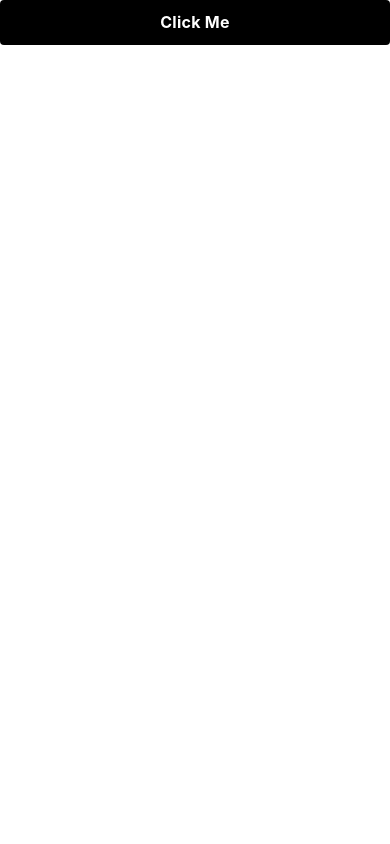
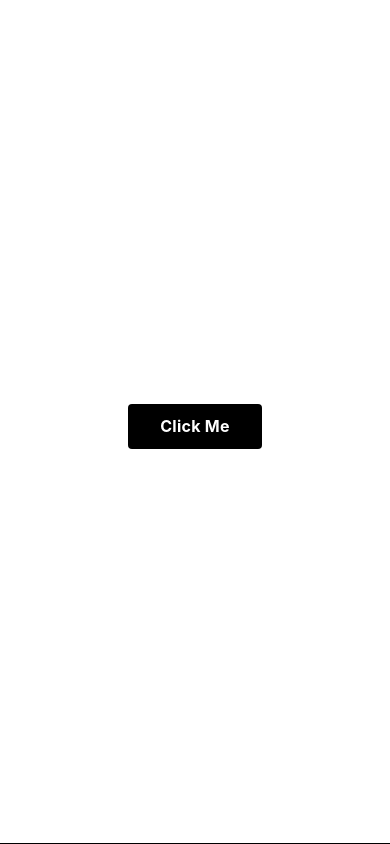
Before and after one commit to blossomou/SimpleQuizApp, a React Native app: screen / in a window 390 px wide. Built offline with nearby package versions, Linux system fonts and the light colour scheme.

Commit message:
move questions to Quiz.tsx

```diff
--- a/App.tsx
+++ b/App.tsx
@@ -1,9 +1,7 @@
-import { StatusBar } from 'expo-status-bar';
 import React, { useEffect, useState } from 'react';
-import { Pressable, StyleSheet, Text, View } from 'react-native';
+import { StyleSheet } from 'react-native';
 
-import QUESTIONDATA from './data.json';
-import Questions from './src/components/Questions';
+import Quiz from './src/components/Quiz';
 
 const dbURL = "https://opentdb.com/api.php?amount=10&category=18&type=multiple";
 
@@ -17,33 +15,21 @@ interface QuestionProps {
 }
 
 export default function App() {
-  const [questions, setQuestions] = useState<QuestionProps[] | null>(null);
-  const [currentQuestionIndex, setCurrentQuestionIndex] = useState(0);
+  // const [questions, setQuestions] = useState<QuestionProps[] | null>(null);
+  // const [currentQuestionIndex, setCurrentQuestionIndex] = useState(0);
 
-  const getData = () => {
-    const data: QuestionProps[] = QUESTIONDATA.results;
-    if (data.length > 0) {
-      data.map((question) => {
-        question.incorrect_answers.push(question.correct_answer);
-      });
+  // const getData = () => {
+  //   const data: QuestionProps[] = QUESTIONDATA.results;
+  //   if (data.length > 0) {
+  //     data.map((question) => {
+  //       question.incorrect_answers.push(question.correct_answer);
+  //     });
 
-      setQuestions(data);
-    }
-  };
+  //     setQuestions(data);
+  //   }
+  // };
 
-  return (
-    <View>
-      <Pressable style={styles.button} onPress={getData}>
-        <Text style={styles.text}>Click Me</Text>
-      </Pressable>
-
-      {questions?.map((question, index) => {
-        return <Questions data={question} key={index} />;
-      })}
-
-      <StatusBar style="auto" />
-    </View>
-  );
+  return <Quiz />;
 }
 
 const styles = StyleSheet.create({
--- a/src/components/Questions.tsx
+++ /dev/null
@@ -1,78 +0,0 @@
-import React from 'react';
-import { Pressable, StyleSheet, Text, View } from 'react-native';
-
-import { shuffle } from '../../utils/random';
-
-interface QuestionProps {
-  category: string;
-  type: string;
-  difficulty: string;
-  question: string;
-  correct_answer: string;
-  incorrect_answers: string[];
-}
-const Questions = (props: { data: QuestionProps }) => {
-  let randAnswers = shuffle(props.data.incorrect_answers);
-
-  const clickAnswer = (selectedAnswer: string, correctAnswer: string) => {
-    window.alert(selectedAnswer === correctAnswer ? "correct" : "wrong");
-  };
-
-  return (
-    <View style={styles.container}>
-      <Text style={styles.textTitle}>{props.data.question}</Text>
-      <View>
-        {randAnswers.map((answer, index) => {
-          return (
-            <Pressable
-              style={styles.button}
-              key={index}
-              onPress={() => {
-                clickAnswer(answer, props.data.correct_answer);
-              }}
-            >
-              <Text style={styles.text}> {answer}</Text>
-            </Pressable>
-          );
-        })}
-      </View>
-    </View>
-  );
-};
-
-export default Questions;
-
-const styles = StyleSheet.create({
-  container: {
-    // height: "50%",
-    flex: 1,
-    backgroundColor: "#fff",
-    alignItems: "center",
-    justifyContent: "center",
-    padding: 10,
-    borderBottomColor: "black",
-    borderBottomWidth: 1,
-  },
-  textTitle: {
-    color: "black",
-    fontSize: 16,
-  },
-
-  text: {
-    fontSize: 16,
-    lineHeight: 21,
-    fontWeight: "bold",
-    letterSpacing: 0.25,
-    color: "white",
-  },
-  button: {
-    alignItems: "center",
-    justifyContent: "center",
-    paddingVertical: 12,
-    paddingHorizontal: 32,
-    borderRadius: 4,
-    elevation: 3,
-    backgroundColor: "black",
-    marginTop: 10,
-  },
-});
--- /dev/null
+++ b/src/components/Quiz.tsx
@@ -0,0 +1,118 @@
+import React, { useEffect, useState } from 'react';
+import { Pressable, StyleSheet, Text, View } from 'react-native';
+
+import QUESTIONDATA from '../../data.json';
+import { shuffle } from '../../utils/random';
+
+interface QuestionProps {
+  category: string;
+  type: string;
+  difficulty: string;
+  question: string;
+  correct_answer: string;
+  incorrect_answers: string[];
+}
+
+let randAnswers: string[] = [];
+
+const Quiz = () => {
+  let [currentQuestionIndex, setCurrentQuestionIndex] = useState(0);
+  const [questions, setQuestions] = useState<QuestionProps[] | null>(null);
+
+  useEffect(() => {
+    console.log("currentQuestionIndex change");
+    return () => {
+      console.log("return currentQuestionIndex change");
+    };
+  }, [currentQuestionIndex]);
+
+  const getData = () => {
+    const data: QuestionProps[] = QUESTIONDATA.results;
+
+    if (data.length > 0) {
+      setQuestions(data);
+    }
+  };
+
+  if (questions != null) {
+    let answers = questions[currentQuestionIndex].incorrect_answers;
+    answers.push(questions[currentQuestionIndex].correct_answer);
+    randAnswers = shuffle(answers);
+  }
+
+  const clickAnswer = (selectedAnswer: string, correctAnswer: string) => {
+    window.alert(selectedAnswer === correctAnswer ? "correct" : "wrong");
+    setCurrentQuestionIndex(currentQuestionIndex++);
+    // console.log("currentindex", currentQuestionIndex);
+  };
+
+  return (
+    <View style={styles.container}>
+      {questions != null ? (
+        <View>
+          <Text style={styles.textTitle}>
+            {questions[currentQuestionIndex].question}
+          </Text>
+
+          {randAnswers.map((answer, index) => {
+            return (
+              <Pressable
+                style={styles.button}
+                key={index}
+                onPress={() => {
+                  clickAnswer(
+                    answer,
+                    questions[currentQuestionIndex].correct_answer
+                  );
+                }}
+              >
+                <Text style={styles.text}> {answer}</Text>
+              </Pressable>
+            );
+          })}
+        </View>
+      ) : (
+        <Pressable style={styles.button} onPress={getData}>
+          <Text style={styles.text}>Click Me</Text>
+        </Pressable>
+      )}
+    </View>
+  );
+};
+
+export default Quiz;
+
+const styles = StyleSheet.create({
+  container: {
+    // height: "50%",
+    flex: 1,
+    backgroundColor: "#fff",
+    alignItems: "center",
+    justifyContent: "center",
+    padding: 10,
+    borderBottomColor: "black",
+    borderBottomWidth: 1,
+  },
+  textTitle: {
+    color: "black",
+    fontSize: 16,
+  },
+
+  text: {
+    fontSize: 16,
+    lineHeight: 21,
+    fontWeight: "bold",
+    letterSpacing: 0.25,
+    color: "white",
+  },
+  button: {
+    alignItems: "center",
+    justifyContent: "center",
+    paddingVertical: 12,
+    paddingHorizontal: 32,
+    borderRadius: 4,
+    elevation: 3,
+    backgroundColor: "black",
+    marginTop: 10,
+  },
+});
```
